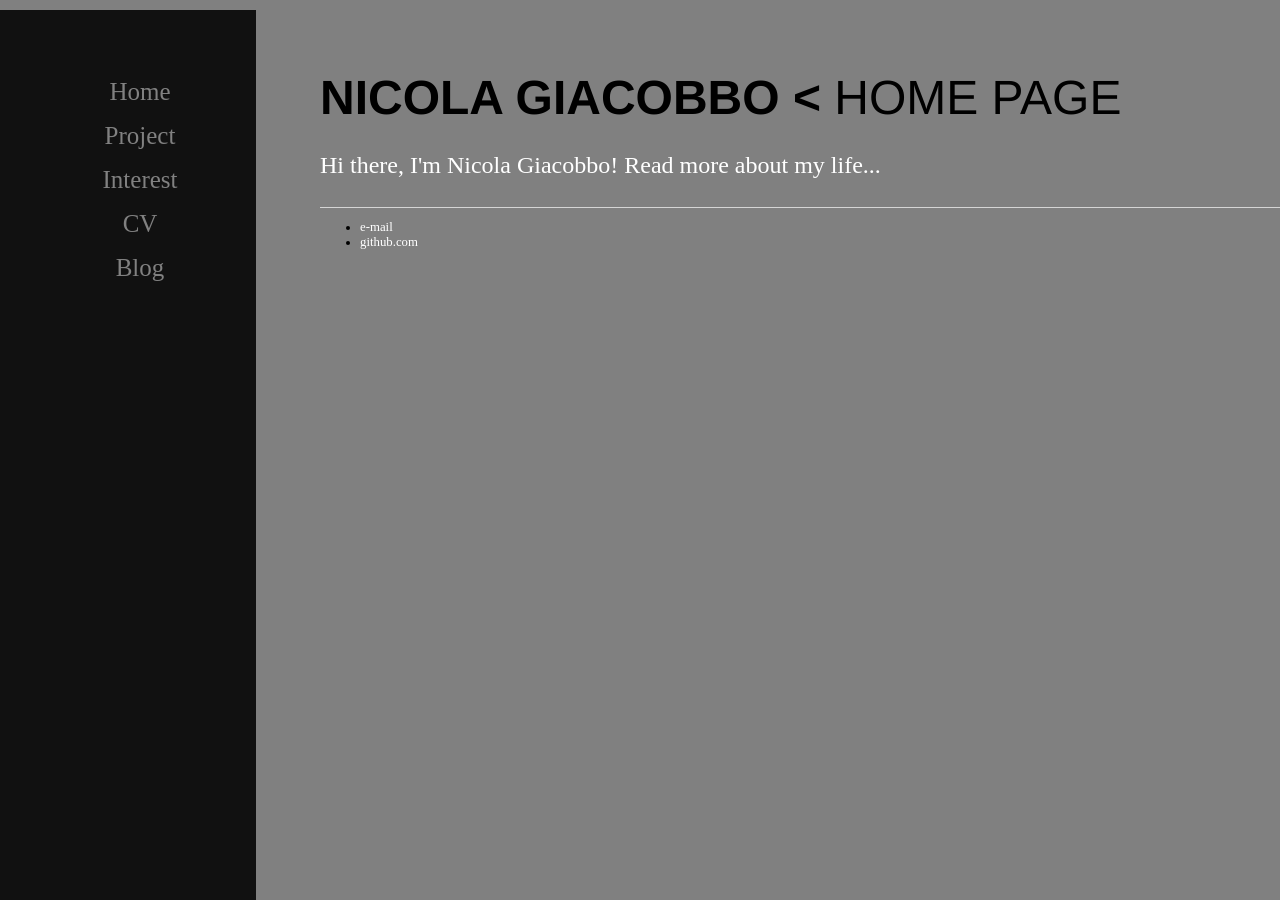
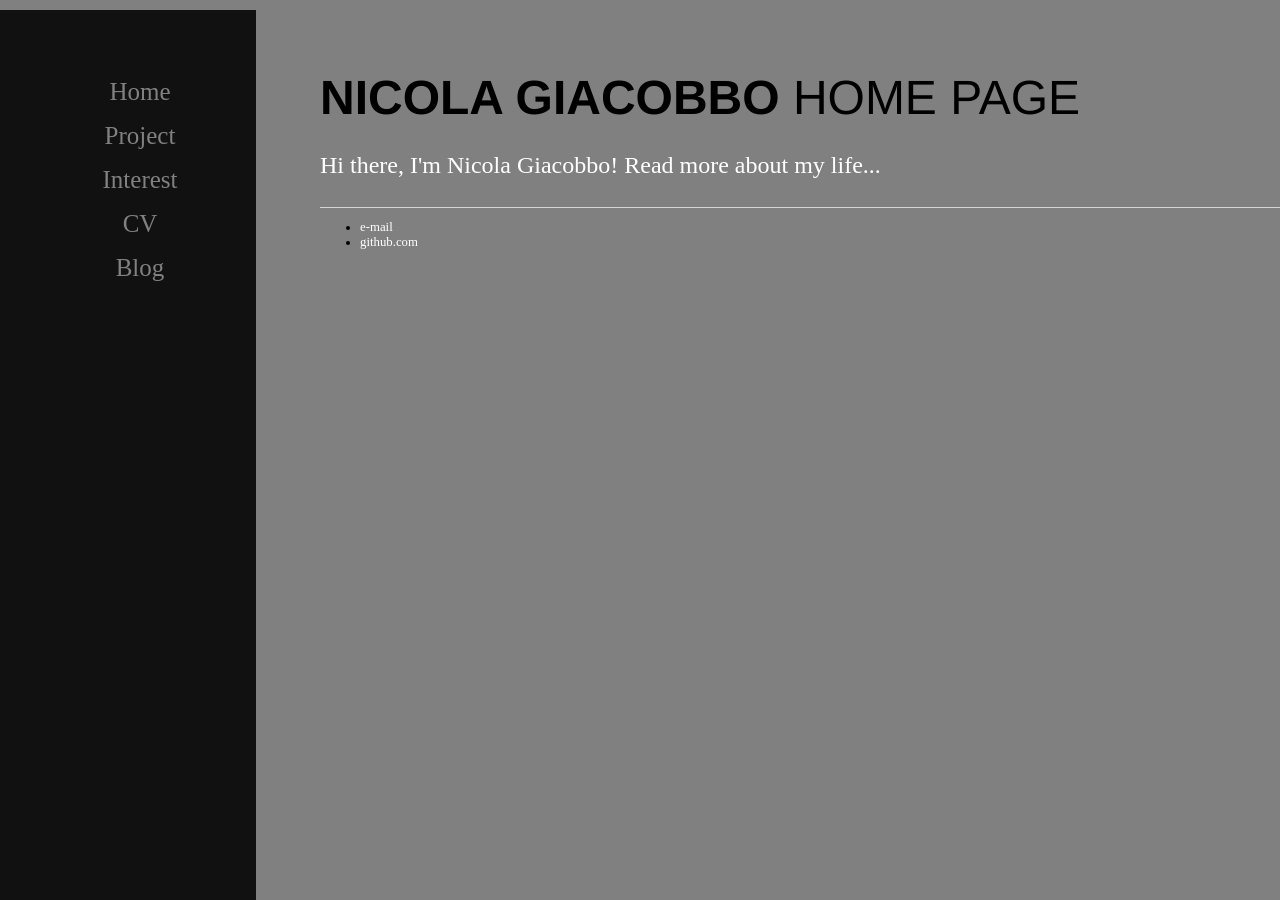
Before and after one commit to GiacobboNicola/giacobbonicola.github.io, a Jekyll site: the page built from index.html, in a window 1280 px wide. Built offline with Jekyll 4.4.1, drawn with Linux system fonts in a browser that asks for light colours.

Commit message:
Update index.html

```diff
--- a/index.html
+++ b/index.html
@@ -3,6 +3,6 @@ layout: default
 title: Nicola Giacobbo
 ---
 <div class="blurb">
-	<h1 class="main-title"> Nicola Giacobbo <<span class="thin"> Home Page </span></h1>
+	<h1 class="main-title"> Nicola Giacobbo <span class="thin"> Home Page </span></h1>
 	<p>Hi there, I'm Nicola Giacobbo! Read more about my life...</a></p>
 </div><!-- /.blurb -->
```
